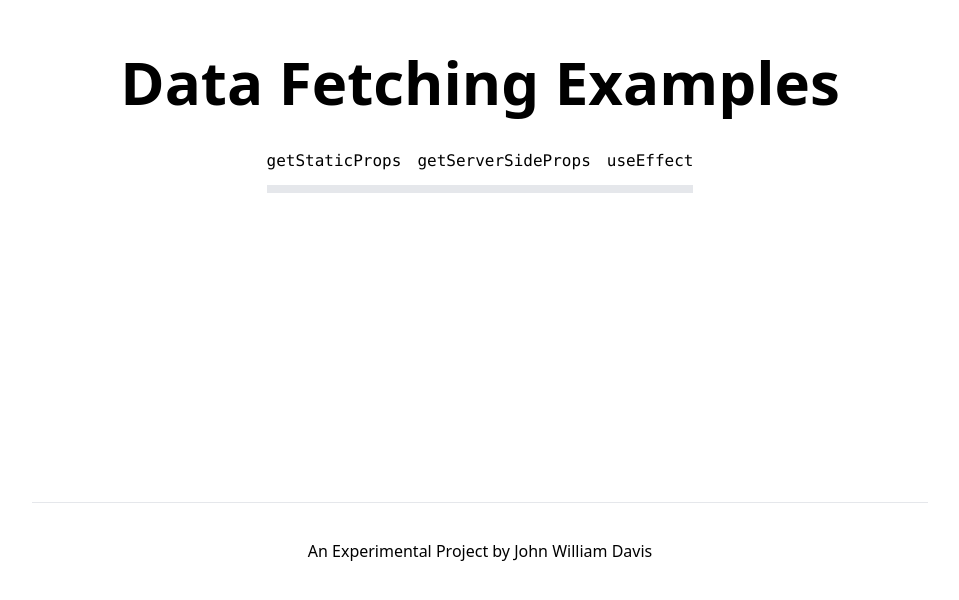
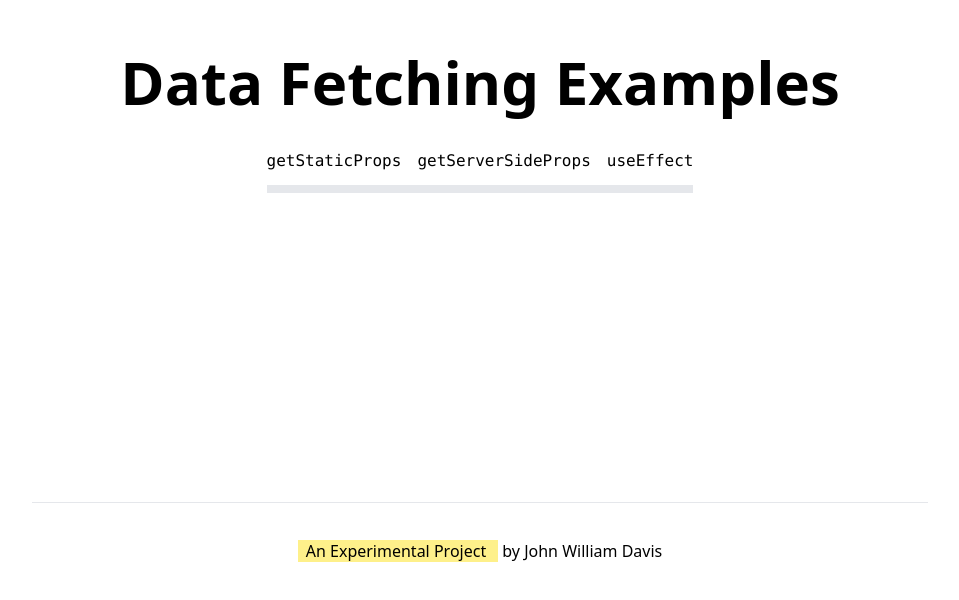
Before and after one commit to papadavis47/nextjs-datafetching-sandbox, a Next.js app: page / in a window 1280 px wide. Shown: the part 194-794 px from the top of the page, without its empty margins (160-1119 px from the left). Built offline with nearby package versions, Linux system fonts and the light colour scheme.

Commit message:
Play with tailwind on Footer and Index page components

```diff
--- a/pages/index.js
+++ b/pages/index.js
@@ -14,21 +14,21 @@ const Home = () => {
       <main className="flex flex-col items-center justify-center flex-1 w-full px-20 text-center">
         <h1 className="text-6xl font-bold">Data Fetching Examples</h1>
         <div className="flex py-3 my-6 border-b-8 border-solid border-inherit">
-          <p className="pr-4">
+          <p className="pr-4 hover:text-blue-400">
             <Link href="/breakingbad">
               <a>
                 <code>getStaticProps</code>
               </a>
             </Link>
           </p>
-          <p className="pr-4">
+          <p className="pr-4 hover:text-blue-400">
             <Link href="/thewalkingdead">
               <a>
                 <code>getServerSideProps</code>
               </a>
             </Link>
           </p>
-          <p>
+          <p className="hover:text-blue-400">
             <Link href="/giphy">
               <a>
                 <code>useEffect</code>
--- a/src/components/footer/Footer.js
+++ b/src/components/footer/Footer.js
@@ -3,8 +3,15 @@ const Footer = () => {
     <div className="flex flex-wrap items-center justify-around max-w-4xl mt-6 sm:w-full">
       <footer className="flex items-center justify-center w-full h-24 border-t">
         <p className="hover:text-blue-400">
-          <a href="https://github.com/papadavis47/nextjs-datafetching-sandbox">
-            An Experimental Project by John William Davis
+          <a
+            href="https://github.com/papadavis47/nextjs-datafetching-sandbox"
+            target="_blank"
+            rel="noreferrer"
+          >
+            <span className="px-2 mr-1 bg-yellow-200">
+              An Experimental Project{' '}
+            </span>
+            by John William Davis
           </a>
         </p>
       </footer>
```
